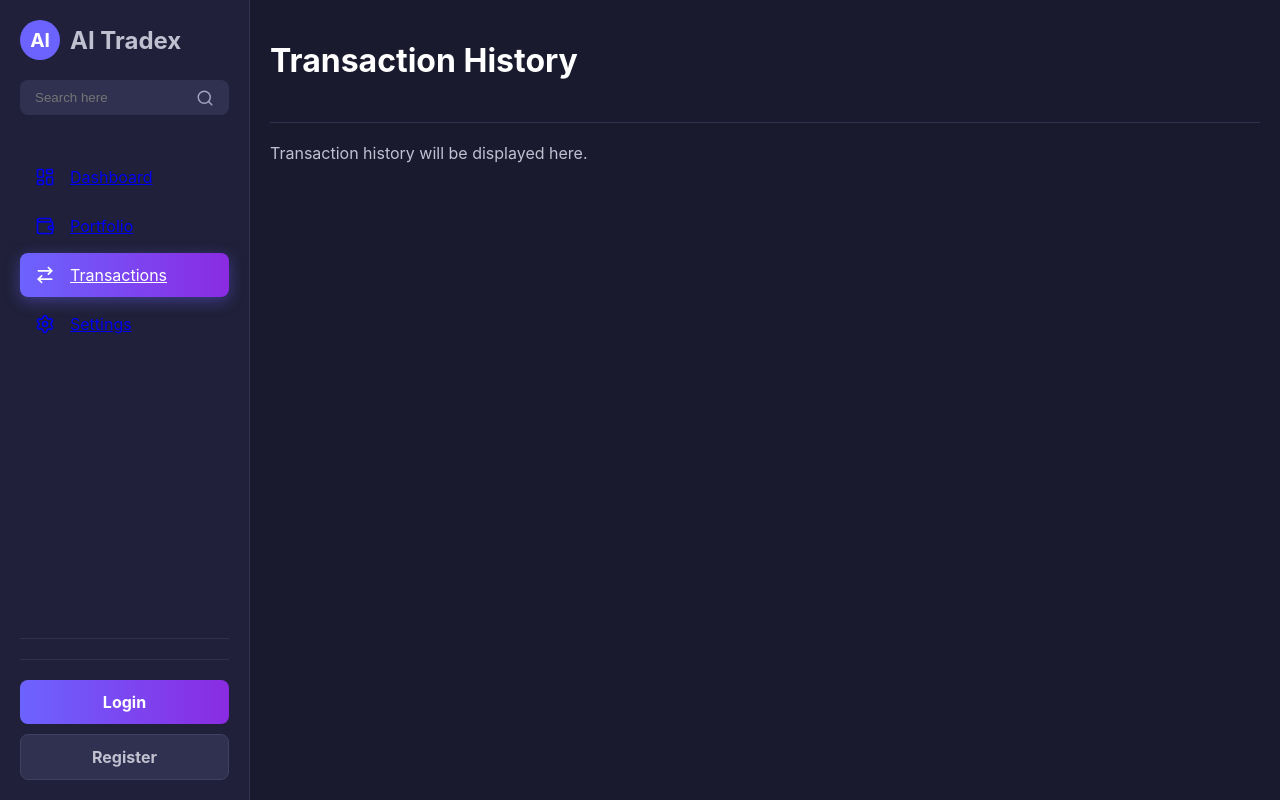
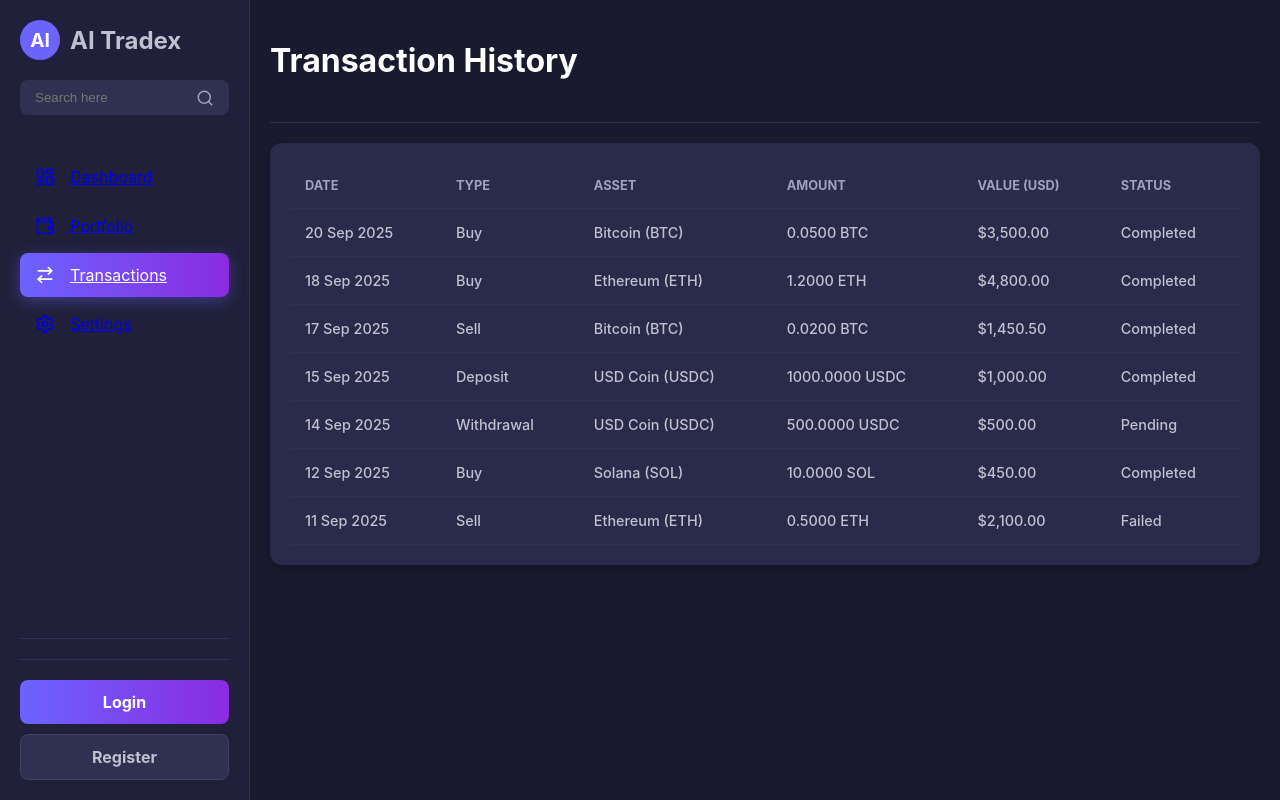
Before and after one commit to SimField2107/tradex, a Next.js app: page /transactions in a window 1280 px wide. Built offline with nearby package versions, Linux system fonts and the light colour scheme.

Commit message:
feat(transactions): Build transactions page with SWR

```diff
--- a/package.json
+++ b/package.json
@@ -24,6 +24,7 @@
     "react-chartjs-2": "^5.3.0",
     "react-dom": "^19.1.1",
     "recharts": "^3.2.1",
+    "swr": "^2.3.6",
     "tailwind-merge": "^3.3.1",
     "zustand": "^5.0.8"
   },
--- /dev/null
+++ b/src/pages/api/transactions.ts
@@ -0,0 +1,35 @@
+import type { NextApiRequest, NextApiResponse } from 'next';
+
+export interface Transaction {
+  id: string;
+  date: string;
+  type: 'Buy' | 'Sell' | 'Withdrawal' | 'Deposit';
+  asset: {
+    name: string;
+    symbol: string;
+  };
+  amount: number;
+  value: number;
+  status: 'Completed' | 'Pending' | 'Failed';
+}
+
+// A sample list of transactions.
+const transactions: Transaction[] = [
+  { id: '1', date: '2025-09-20', type: 'Buy', asset: { name: 'Bitcoin', symbol: 'BTC' }, amount: 0.05, value: 3500.00, status: 'Completed' },
+  { id: '2', date: '2025-09-18', type: 'Buy', asset: { name: 'Ethereum', symbol: 'ETH' }, amount: 1.2, value: 4800.00, status: 'Completed' },
+  { id: '3', date: '2025-09-17', type: 'Sell', asset: { name: 'Bitcoin', symbol: 'BTC' }, amount: 0.02, value: 1450.50, status: 'Completed' },
+  { id: '4', date: '2025-09-15', type: 'Deposit', asset: { name: 'USD Coin', symbol: 'USDC' }, amount: 1000, value: 1000.00, status: 'Completed' },
+  { id: '5', date: '2025-09-14', type: 'Withdrawal', asset: { name: 'USD Coin', symbol: 'USDC' }, amount: 500, value: 500.00, status: 'Pending' },
+  { id: '6', date: '2025-09-12', type: 'Buy', asset: { name: 'Solana', symbol: 'SOL' }, amount: 10, value: 450.00, status: 'Completed' },
+  { id: '7', date: '2025-09-11', type: 'Sell', asset: { name: 'Ethereum', symbol: 'ETH' }, amount: 0.5, value: 2100.00, status: 'Failed' },
+];
+
+export default function handler(
+  req: NextApiRequest,
+  res: NextApiResponse<Transaction[]>
+) {
+  // Simulate a network delay of 800ms to test our loading UI
+  setTimeout(() => {
+    res.status(200).json(transactions);
+  }, 800);
+}
--- a/src/pages/transactions.tsx
+++ b/src/pages/transactions.tsx
@@ -1,14 +1,83 @@
 import React from 'react';
+import useSWR from 'swr';
 import Layout from '../components/Layout';
+import type { Transaction } from './api/transactions'; // Import the type from our API route
+import { format } from 'date-fns'; // A library you already have for formatting dates
+import clsx from 'clsx'; // A library you have for conditional class names
+
+// SWR needs a "fetcher" function to know how to get the data.
+// This simple function uses the browser's fetch API to get our JSON.
+const fetcher = (url: string) => fetch(url).then((res) => res.json());
+
+const TransactionRowSkeleton = () => (
+  <tr className="animate-pulse">
+    <td className="p-4"><div className="h-4 bg-gray-700 rounded w-24"></div></td>
+    <td className="p-4"><div className="h-4 bg-gray-700 rounded w-16"></div></td>
+    <td className="p-4"><div className="h-4 bg-gray-700 rounded w-32"></div></td>
+    <td className="p-4 text-right"><div className="h-4 bg-gray-700 rounded w-20 ml-auto"></div></td>
+    <td className="p-4 text-right"><div className="h-4 bg-gray-700 rounded w-28 ml-auto"></div></td>
+    <td className="p-4 text-right"><div className="h-4 bg-gray-700 rounded w-24 ml-auto"></div></td>
+  </tr>
+);
 
 const TransactionsPage = () => {
+  // The useSWR hook:
+  // 1. It takes a "key" (our API endpoint URL).
+  // 2. It takes our "fetcher" function.
+  // 3. It returns the data, an error object, and a boolean for loading state.
+  const { data: transactions, error, isLoading } = useSWR<Transaction[]>('/api/transactions', fetcher);
+
   return (
     <Layout>
       <div className="dashboard-header">
         <h1 className="header-title">Transaction History</h1>
       </div>
-      <div className="p-4 bg-gray-800 rounded-lg">
-        <p>Transaction history will be displayed here.</p>
+
+      <div className="coin-list-card"> {/* Reusing the card style from the dashboard */}
+        <table className="coin-list-table">
+          <thead>
+            <tr>
+              <th>Date</th>
+              <th>Type</th>
+              <th>Asset</th>
+              <th className="text-right">Amount</th>
+              <th className="text-right">Value (USD)</th>
+              <th className="text-right">Status</th>
+            </tr>
+          </thead>
+          <tbody>
+            {/* 1. If the data is loading, show a skeleton UI */}
+            {isLoading && Array.from({ length: 5 }).map((_, i) => <TransactionRowSkeleton key={i} />)}
+
+            {/* 2. If there's an error, show an error message */}
+            {error && <tr><td colSpan={6} className="text-center p-8 text-red-400">Failed to load transactions.</td></tr>}
+
+            {/* 3. If data has loaded, map over it and display it */}
+            {transactions?.map((tx) => (
+              <tr key={tx.id}>
+                <td>{format(new Date(tx.date), 'dd MMM yyyy')}</td>
+                <td className={clsx({
+                  'text-green-400': tx.type === 'Buy' || tx.type === 'Deposit',
+                  'text-red-40á00': tx.type === 'Sell' || tx.type === 'Withdrawal',
+                })}>
+                  {tx.type}
+                </td>
+                <td>{tx.asset.name} ({tx.asset.symbol})</td>
+                <td className="text-right">{tx.amount.toFixed(4)} {tx.asset.symbol}</td>
+                <td className="text-right">${tx.value.toLocaleString(undefined, { minimumFractionDigits: 2, maximumFractionDigits: 2 })}</td>
+                <td className="text-right">
+                  <span className={clsx('px-2 py-1 text-xs font-semibold rounded-full', {
+                    'bg-green-500/20 text-green-400': tx.status === 'Completed',
+                    'bg-yellow-500/20 text-yellow-400': tx.status === 'Pending',
+                    'bg-red-500/20 text-red-400': tx.status === 'Failed',
+                  })}>
+                    {tx.status}
+                  </span>
+                </td>
+              </tr>
+            ))}
+          </tbody>
+        </table>
       </div>
     </Layout>
   );
```
Also changed, not shown: 1 other file (tests, documents, lock files or other folders).
